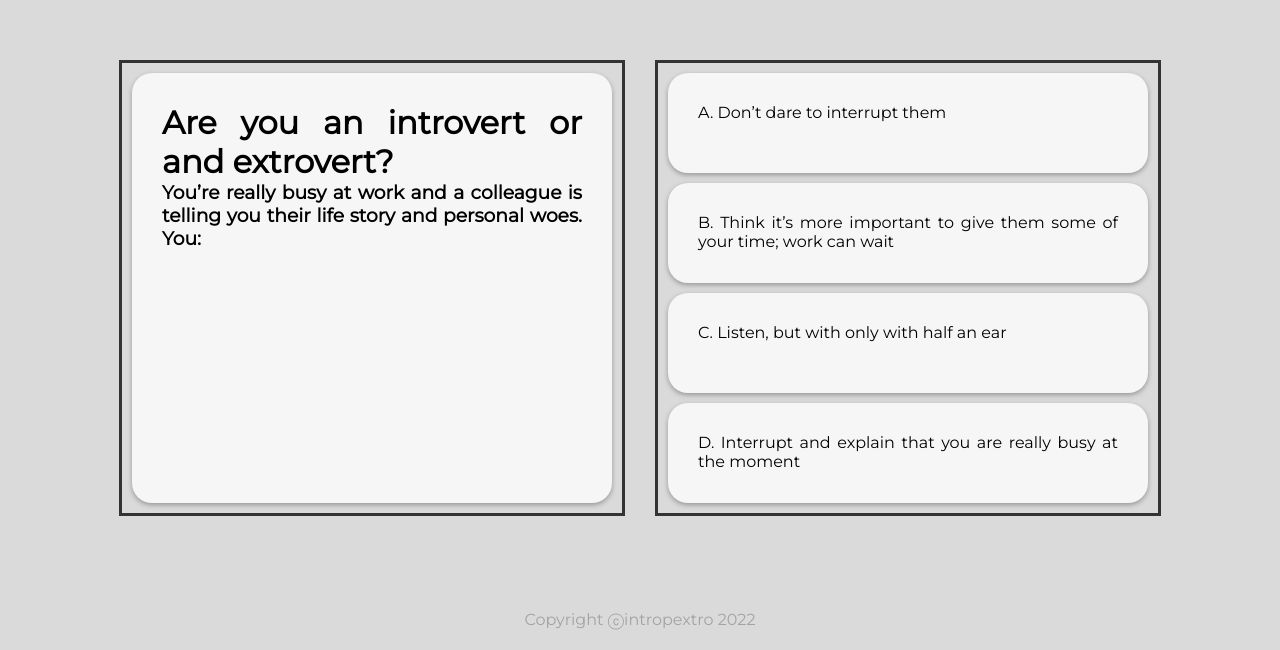
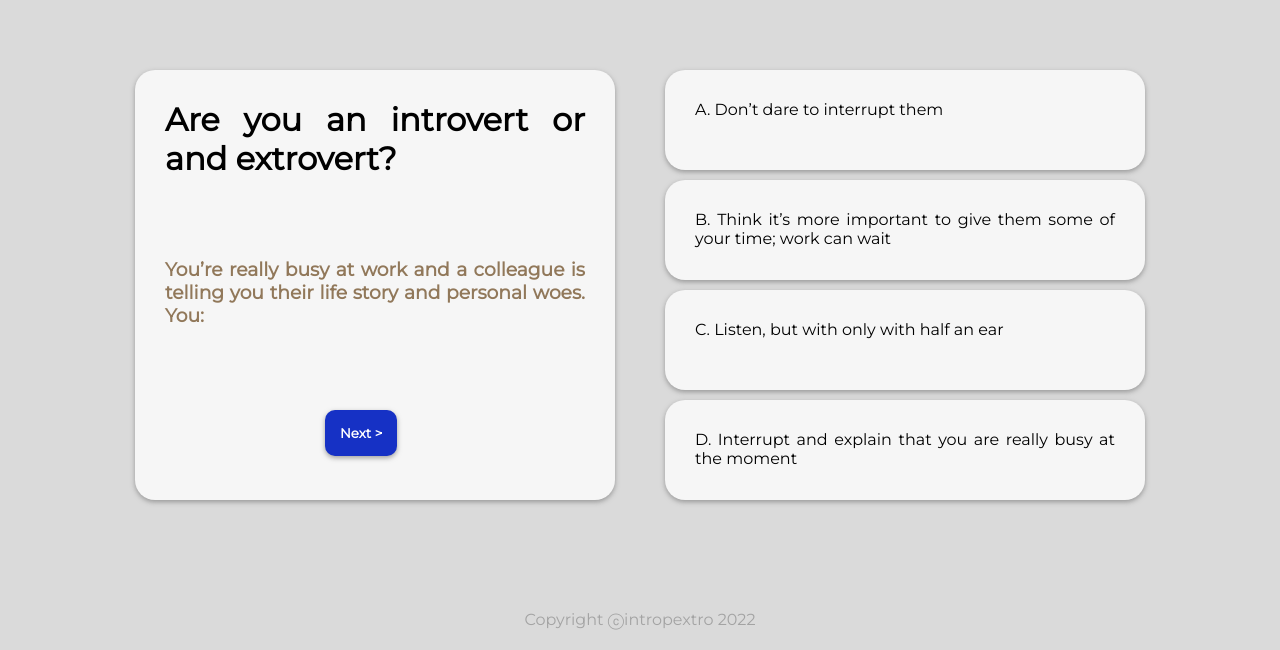
Before and after one commit to phenomenone/survey_introvert_extrovert, a React (Create React App) app: page / in a window 1280 px wide. Shown: the part 150-800 px from the top of the page. Built offline with nearby package versions, Linux system fonts and the light colour scheme; a web font is replaced by a local one.

Commit message:
[Add] Added button to maincard. Removed Butoon component. Impreved styling.

```diff
--- a/public/styles.css
+++ b/public/styles.css
@@ -1,12 +1,17 @@
 * {
   padding: 0;
   margin: 0;
-
+  font-family: "Montserrat", sans-serif;
 }
 html {
-  font-family: "Montserrat", sans-serif;
   background-color: rgb(218, 218, 218);
 }
+
+h3 {
+  margin-top: 5rem;
+  color: rgb(145, 120, 90);
+}
+
 
 .flexbox-container {
   display: flex;
@@ -23,7 +28,7 @@ html {
   width: 500px;
   height: 450px;
   max-width: 500px;
-  border: 3px solid #333;
+  /* border: 3px solid #333; */
 
 }
 
@@ -37,6 +42,25 @@ html {
   margin: 10px;
 }
 
+.btn {
+  padding: 15px;
+  background-color: rgb(22, 49, 197);
+  color: white;
+  font-weight: bold;
+  border-radius: 10px;
+  border: none;
+  box-shadow: 0 2px 5px rgb(122, 122, 122, 0.7);
+}
+
+
+.btn-p {
+margin: -100px 200px;
+}
+.btn:hover{
+  background-color: rgb(35, 67, 245);
+
+
+}
 .main-card {
   height: 370px;
 }
--- a/src/components/App.jsx
+++ b/src/components/App.jsx
@@ -3,21 +3,27 @@ import React from "react";
 import Footer from "./Footer";
 import Card from "./Card";
 import data from "../data";
+import Maincard from "./Maincard";
+
 
 function App() {
   console.log(data);
   return (
     <div className="flexbox-container">
-
       <div className="flexbox-item">
+      <form action="">
         <div className="card main-card">
           <h1>Are you an introvert or and extrovert?</h1>
           <h3> {data[0].question}</h3>
         </div>
+        <div className="btn-p">
+        <input className="btn" type="submit" Value="Next >"/>
         </div>
+      </form>
+    </div>
+
     <div className="flexbox-item">
       <Card
-
         answer={data[0].answer1}
       />
       <Card
@@ -29,8 +35,8 @@ function App() {
       <Card
         answer={data[0].answer4}
       />
+    </div>
 
-      </div>
 
       <Footer />
     </div>
--- /dev/null
+++ b/src/components/Maincard.jsx
@@ -0,0 +1,16 @@
+import React from 'react';
+
+
+
+function Maincard(Props){
+
+   return(
+      <div className="card main-card">
+         <h1>Are you an introvert or and extrovert?</h1>
+         <h3> {Props.question}</h3>
+      </div>
+      )
+
+}
+
+export default Maincard;
```
Lines whose indentation alone changed are shown as unchanged.
